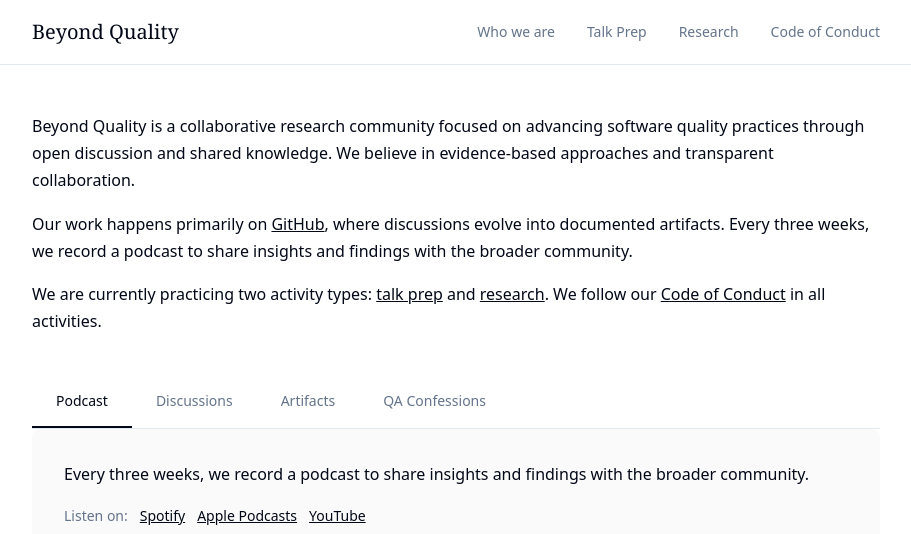
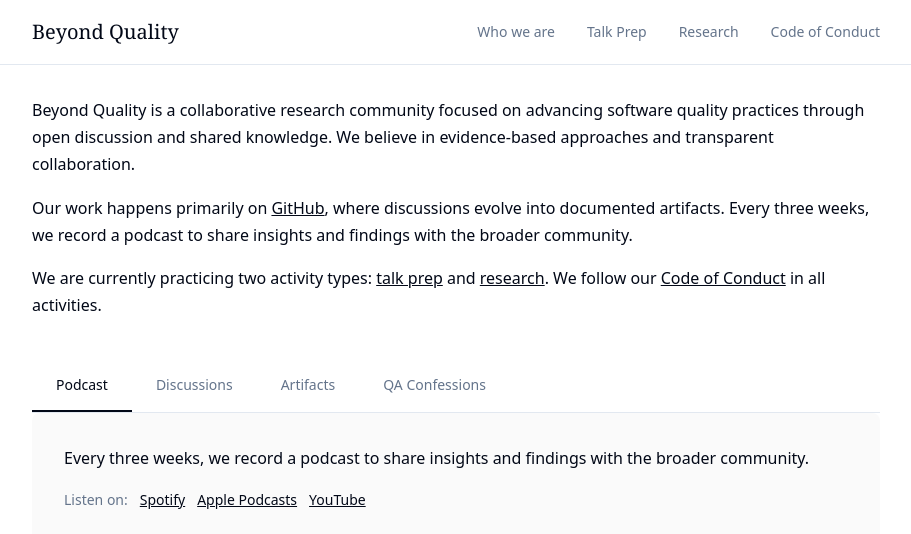
Before and after one commit to BeyondQuality/beyondquality, a Jekyll site: the page built from index.md, in a window 1280 px wide and 1400 px high. Shown: the top 534 px of the window, without its empty margins (184-1095 px from the left). Built offline with Jekyll 4.4.1, drawn with Linux system fonts in a browser that asks for light colours.

Commit message:
fixed the margin on the bottom

```diff
--- a/assets/css/custom.css
+++ b/assets/css/custom.css
@@ -92,7 +92,7 @@
 .main-content {
   max-width: var(--container-max-width);
   margin: 0 auto;
-  padding: 3rem 1.5rem;
+  padding: 2rem 1.5rem 0 1.5rem;
 }
 
 /* Typography */
@@ -275,7 +275,7 @@
 .footer {
   border-top: 1px solid hsl(var(--border));
   padding: 2rem 0;
-  margin-top: 4rem;
+  margin-top: 0;
 }
 
 .footer-container {
@@ -447,7 +447,7 @@
 
 /* Tabbed Interface */
 .tabbed-interface {
-  margin-bottom: 4rem;
+  margin-bottom: 2rem;
 }
 
 .tab-nav {
@@ -559,7 +559,7 @@
   }
 
   .main-content {
-    padding: 2rem 1.5rem;
+
   }
 
   /* Mobile tabbed interface optimizations */
```
